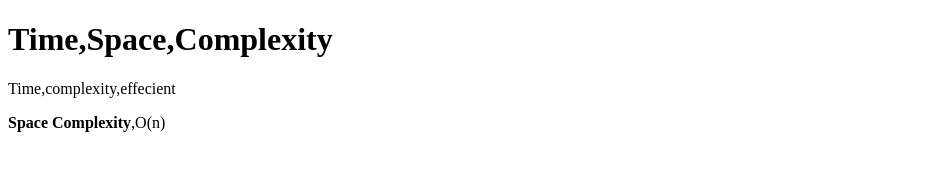
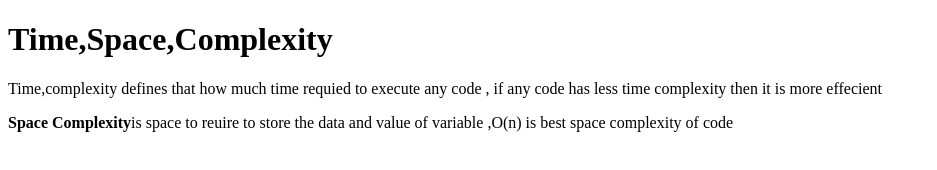
Before and after one commit to acciojob/time-and-space-complexity-jayeshnanaware, a website: page main.html in a window 1280 px wide. Shown: the whole page, without its empty margins (0-937 px from the left). Drawn offline with Linux system fonts and the light colour scheme.

Commit message:
created a submission

```diff
--- a/main.html
+++ b/main.html
@@ -11,8 +11,8 @@
     <script type="text/javascript" src="./script.js">
 </script>
 	<h1>Time,Space,Complexity</h1>
-	<p>Time,complexity,effecient</p>
-	<p><b>Space Complexity</b>,O(n)</p>
+	<p>Time,complexity defines that how much time requied to execute any code , if any code has less time complexity then it is more effecient</p>
+	<p><b>Space Complexity</b>is space to reuire to store the data and value of variable ,O(n) is best space complexity of code</p>
 </body>
 
 </html>
```
